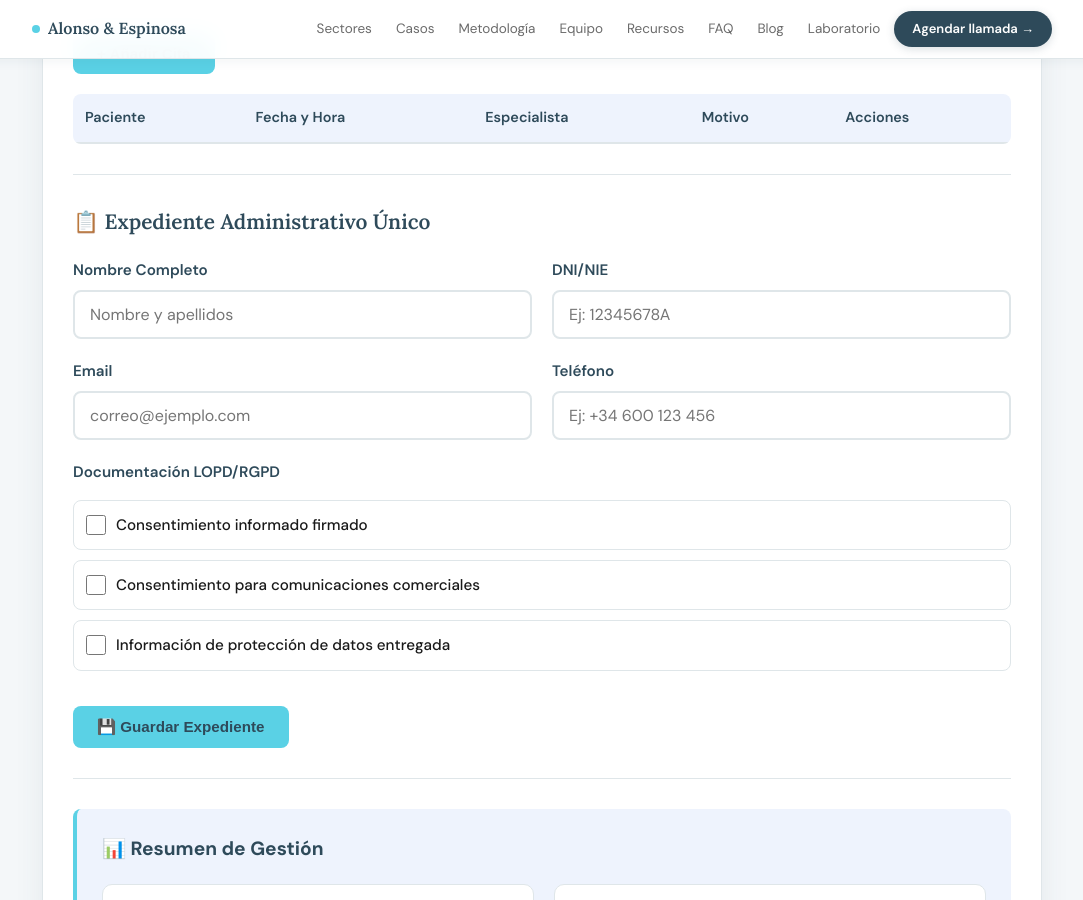
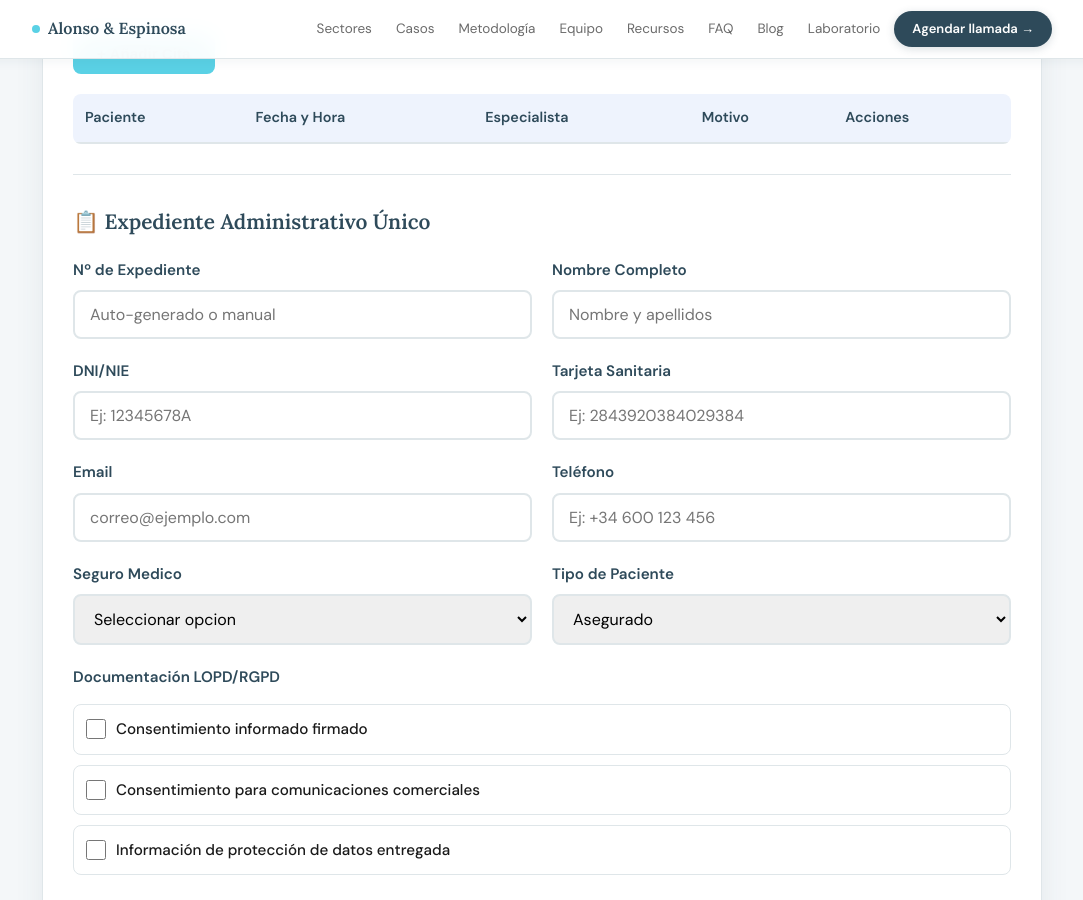
Before and after one commit to alauriela/alonsoespinosa-web, a Jekyll site: the page gestion-clinicas.html, which Jekyll copies as it is, in a window 1280 px wide and 900 px high, scrolled down 730 px. Shown: the whole window, without its empty margins (98-1181 px from the left). Built offline with Jekyll 4.4.1, drawn with Linux system fonts in a browser that asks for light colours.

Commit message:
feat: añadir campos de Expediente, Seguro Médico, Tarjeta Sanitaria y Tipo de Paciente a la herramienta de clínicas

```diff
--- a/gestion-clinicas.html
+++ b/gestion-clinicas.html
@@ -553,12 +562,23 @@
 
           <div class="input-group">
             <div class="form-group">
+              <label>Nº de Expediente</label>
+              <input type="text" id="expedientNumber" placeholder="Auto-generado o manual" readonly>
+            </div>
+            <div class="form-group">
               <label>Nombre Completo</label>
               <input type="text" id="patientFullName" placeholder="Nombre y apellidos">
             </div>
+          </div>
+
+          <div class="input-group">
             <div class="form-group">
               <label>DNI/NIE</label>
               <input type="text" id="patientDNI" placeholder="Ej: 12345678A">
+            </div>
+            <div class="form-group">
+              <label>Tarjeta Sanitaria</label>
+              <input type="text" id="healthCard" placeholder="Ej: 2843920384029384">
             </div>
           </div>
 
@@ -570,6 +590,30 @@
             <div class="form-group">
               <label>Teléfono</label>
               <input type="tel" id="patientPhone" placeholder="Ej: +34 600 123 456">
+            </div>
+          </div>
+
+          <div class="input-group">
+            <div class="form-group">
+              <label>Seguro Medico</label>
+              <select id="insuranceType">
+                <option value="">Seleccionar opcion</option>
+                <option value="Mutualia">Mutualia</option>
+                <option value="Adeslas">Adeslas</option>
+                <option value="Sanitas">Sanitas</option>
+                <option value="Mapfre">Mapfre</option>
+                <option value="Seguros Monterrey">Seguros Monterrey</option>
+                <option value="ASISA">ASISA</option>
+                <option value="Seguros Bilbao">Seguros Bilbao</option>
+                <option value="Otro">Otro</option>
+              </select>
+            </div>
+            <div class="form-group">
+              <label>Tipo de Paciente</label>
+              <select id="patientType">
+                <option value="Asegurado">Asegurado</option>
+                <option value="Privado">Privado (Pago al contado)</option>
+              </select>
             </div>
           </div>
 
```
Also changed, not shown: other parts of gestion-clinicas.html (+16 -0 lines).
